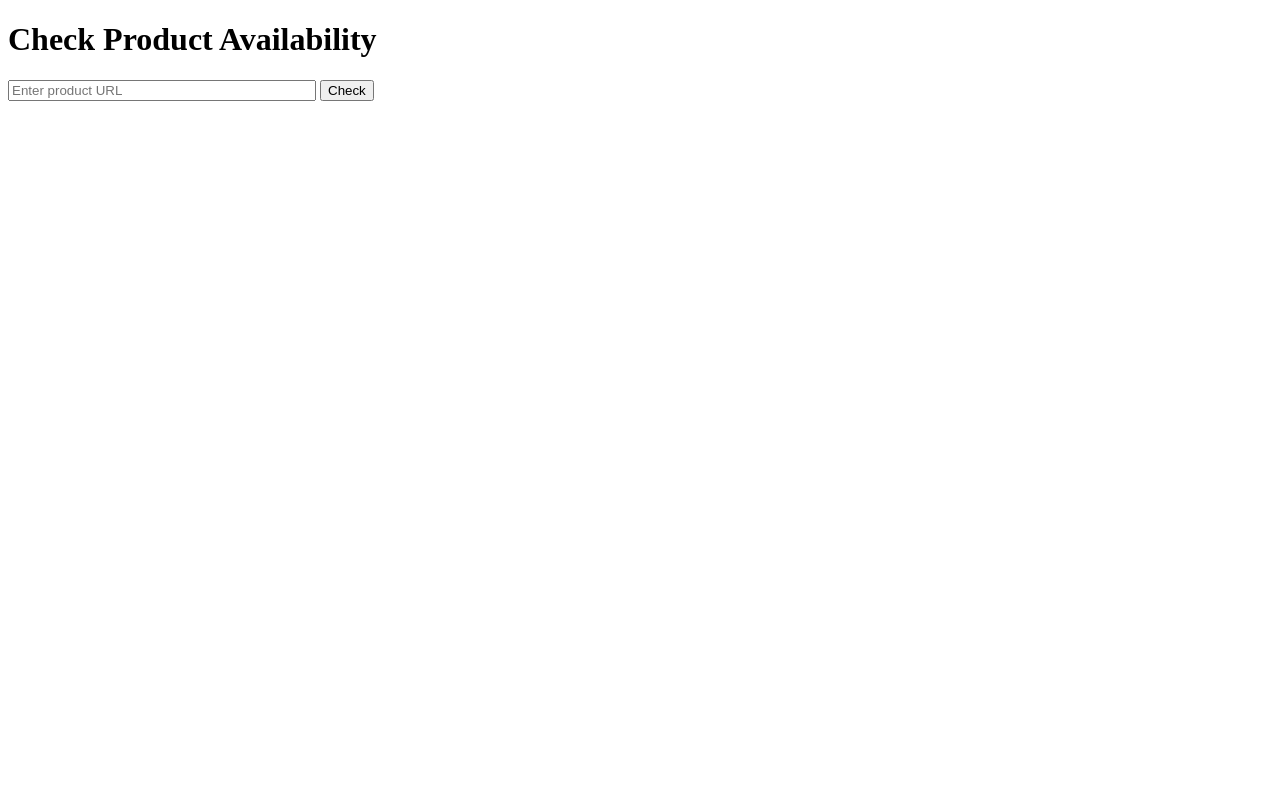
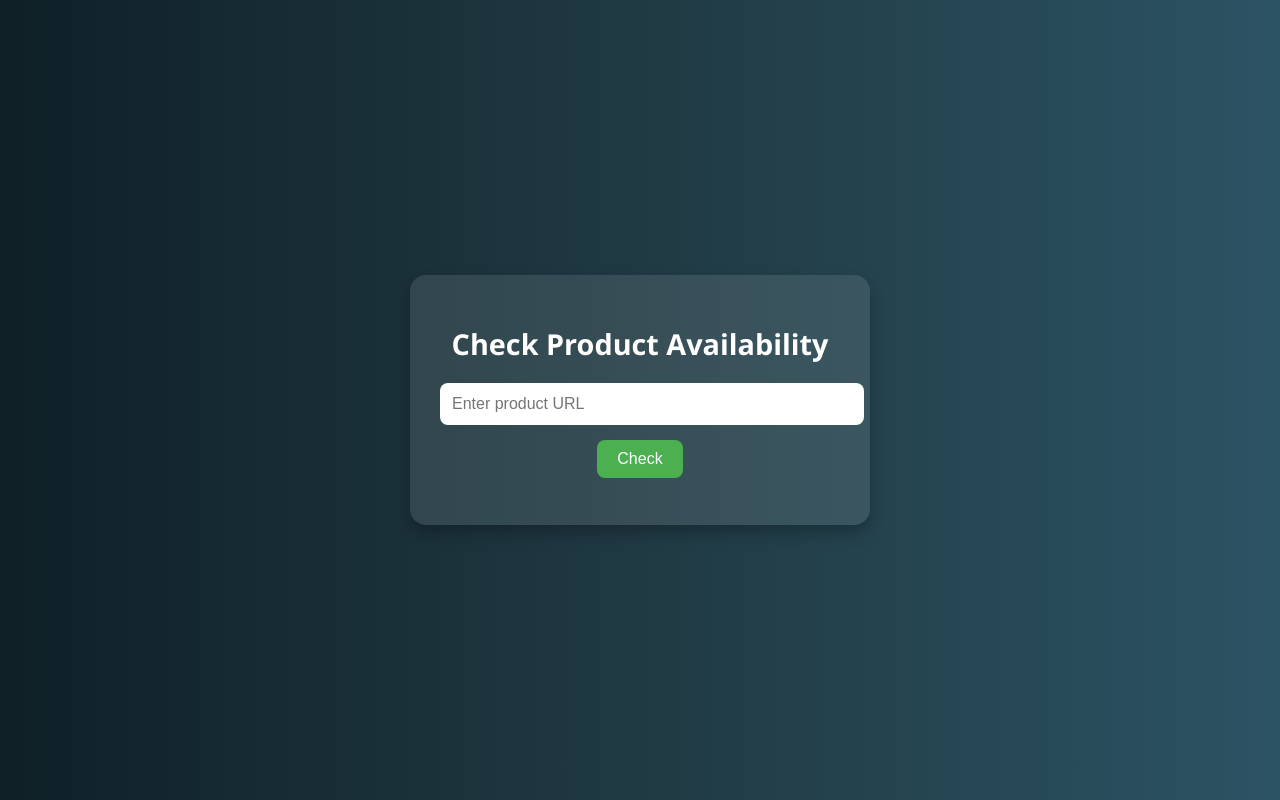
Before and after one commit to NTAGAND/product-checker, a website: page public/index.html in a window 1280 px wide. Drawn offline with Linux system fonts and the light colour scheme.

Commit message:
Update index.html

```diff
--- a/public/index.html
+++ b/public/index.html
@@ -4,25 +4,84 @@
   <meta charset="UTF-8" />
   <meta name="viewport" content="width=device-width, initial-scale=1.0"/>
   <title>Product Availability Checker</title>
+  <style>
+    body {
+      margin: 0;
+      padding: 0;
+      font-family: "Segoe UI", sans-serif;
+      background: linear-gradient(to right, #0f2027, #203a43, #2c5364);
+      color: #fff;
+      display: flex;
+      justify-content: center;
+      align-items: center;
+      height: 100vh;
+    }
+
+    .container {
+      background: rgba(255, 255, 255, 0.1);
+      padding: 30px;
+      border-radius: 16px;
+      text-align: center;
+      width: 90%;
+      max-width: 400px;
+      box-shadow: 0 8px 16px rgba(0, 0, 0, 0.25);
+    }
+
+    h1 {
+      font-size: 1.8rem;
+      margin-bottom: 20px;
+    }
+
+    input[type="text"] {
+      width: 100%;
+      padding: 12px;
+      border: none;
+      border-radius: 8px;
+      margin-bottom: 15px;
+      font-size: 1rem;
+    }
+
+    button {
+      padding: 10px 20px;
+      font-size: 1rem;
+      background-color: #4CAF50;
+      color: white;
+      border: none;
+      border-radius: 8px;
+      cursor: pointer;
+      transition: background 0.3s ease;
+    }
+
+    button:hover {
+      background-color: #45a049;
+    }
+
+    #result {
+      margin-top: 15px;
+      font-size: 1.1rem;
+    }
+  </style>
 </head>
 <body>
-  <h1>Check Product Availability</h1>
-  <input type="text" id="urlInput" placeholder="Enter product URL" style="width: 300px;" />
-  <button onclick="checkProduct()">Check</button>
-  <p id="result"></p>
+  <div class="container">
+    <h1>Check Product Availability</h1>
+    <input type="text" id="urlInput" placeholder="Enter product URL" />
+    <button onclick="checkProduct()">Check</button>
+    <p id="result"></p>
+  </div>
 
   <script>
     async function checkProduct() {
       const url = document.getElementById('urlInput').value;
       const resultDiv = document.getElementById('result');
-      resultDiv.textContent = 'Checking...';
+      resultDiv.textContent = '🔄 Checking...';
 
       try {
         const response = await fetch('/check-product?url=' + encodeURIComponent(url));
         const data = await response.json();
-        if (data && data.success && data.data && data.data.exist === true) {
+        if (data?.success && data?.data?.exist === true) {
           resultDiv.textContent = '✅ Product is available!';
-        } else if (data && data.success && data.data && data.data.exist === false) {
+        } else if (data?.success && data?.data?.exist === false) {
           resultDiv.textContent = '❌ Product is not available.';
         } else {
           resultDiv.textContent = '⚠️ Unexpected response: ' + JSON.stringify(data);
```
